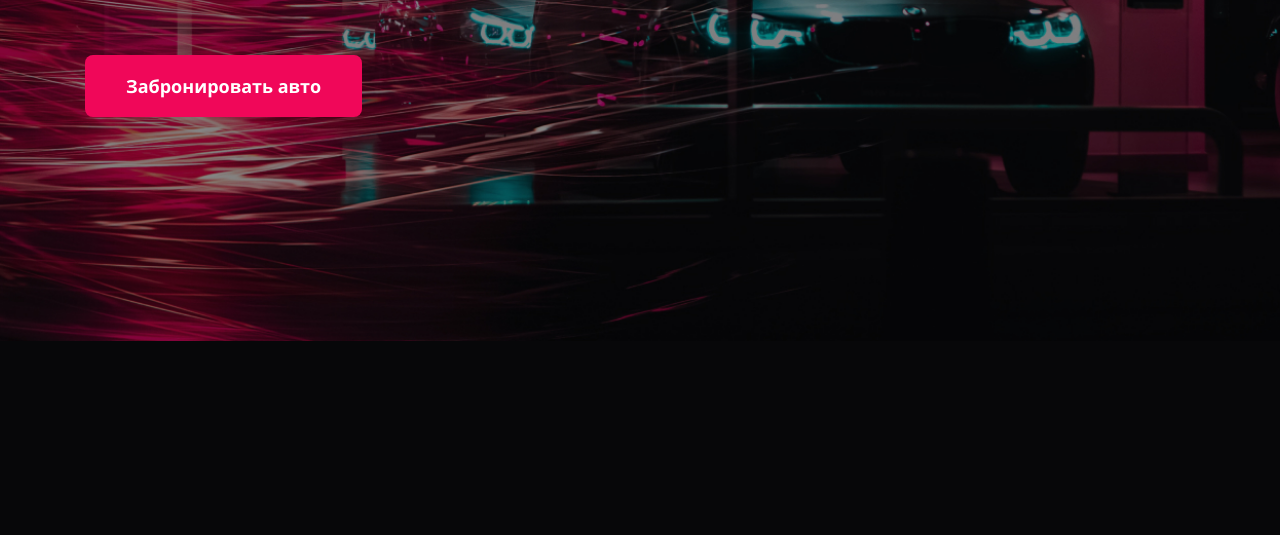
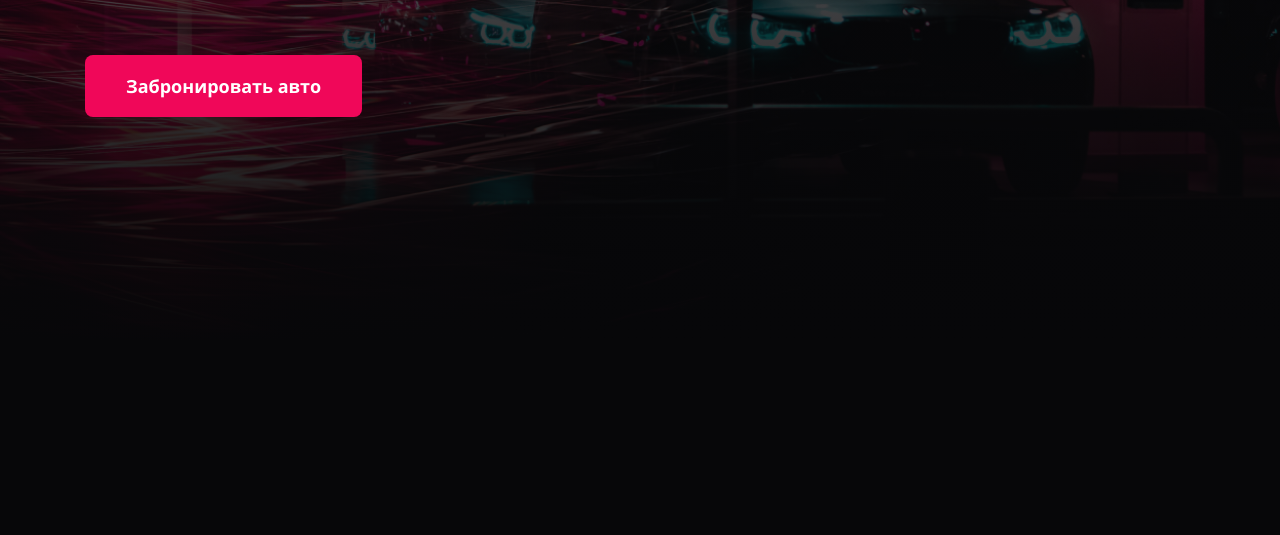
Before and after one commit to djemondemon/LeonAuto, a website: page src/index.html in a window 1280 px wide. Shown: the part 481-1016 px from the top of the page. Drawn offline with nearby package versions, Linux system fonts and the light colour scheme; files that its build step writes are made by us from their sources.

Commit message:
gradient

```diff
--- a/src/assets/sass/blocks/intro.scss
+++ b/src/assets/sass/blocks/intro.scss
@@ -1,6 +1,10 @@
 .main {
     background: url('/assets/img/intro__bg.jpg') center no-repeat;
     background-size: cover;
+}
+
+.intro {
+    background: linear-gradient(180deg, rgba(7, 7, 9, 0), rgba(7, 7, 9, 1));
 }
 
 .intro__inner {
```
Also changed, not shown: dist/assets/css/style.css, dist/assets/css/style.min.css.
